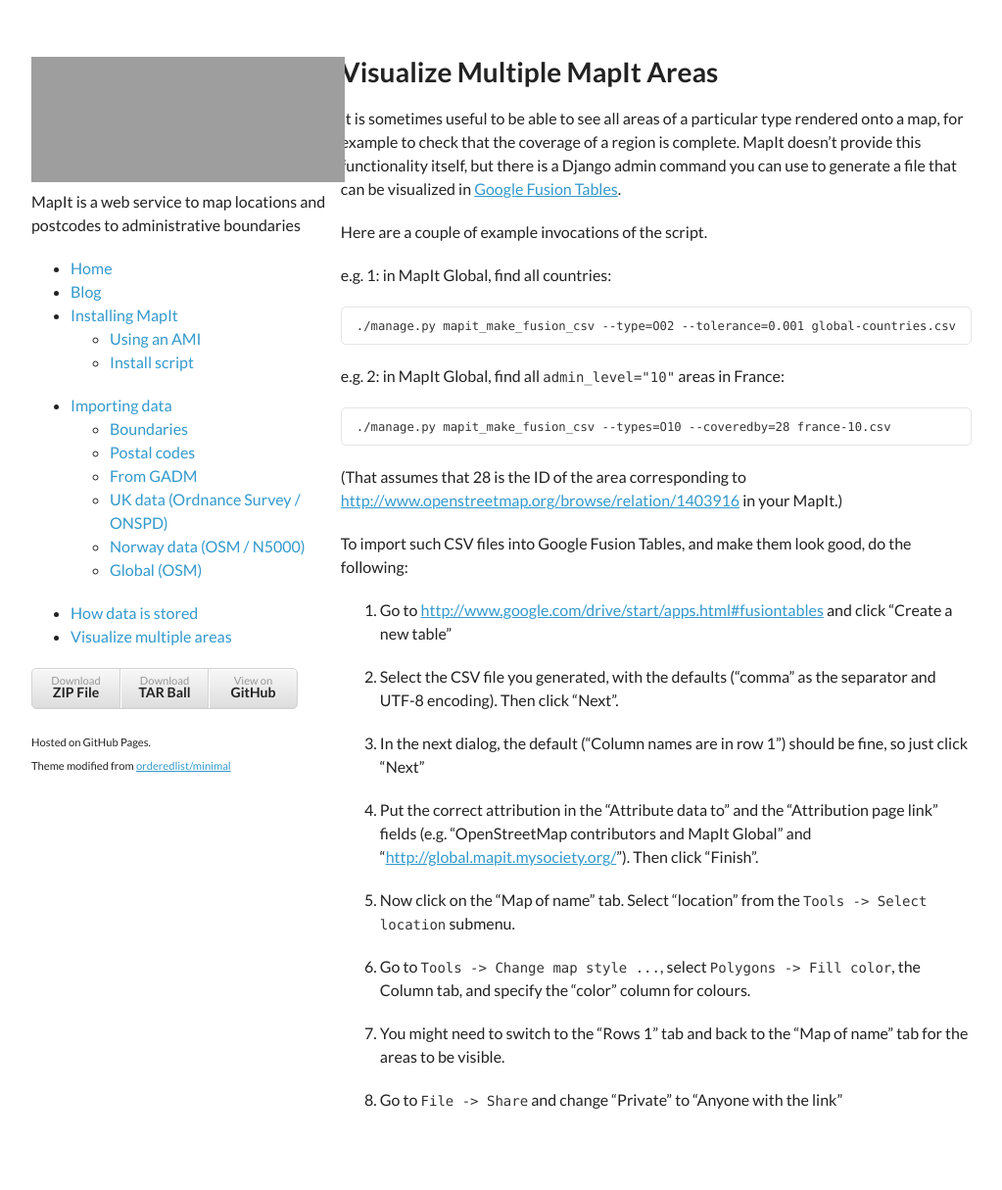
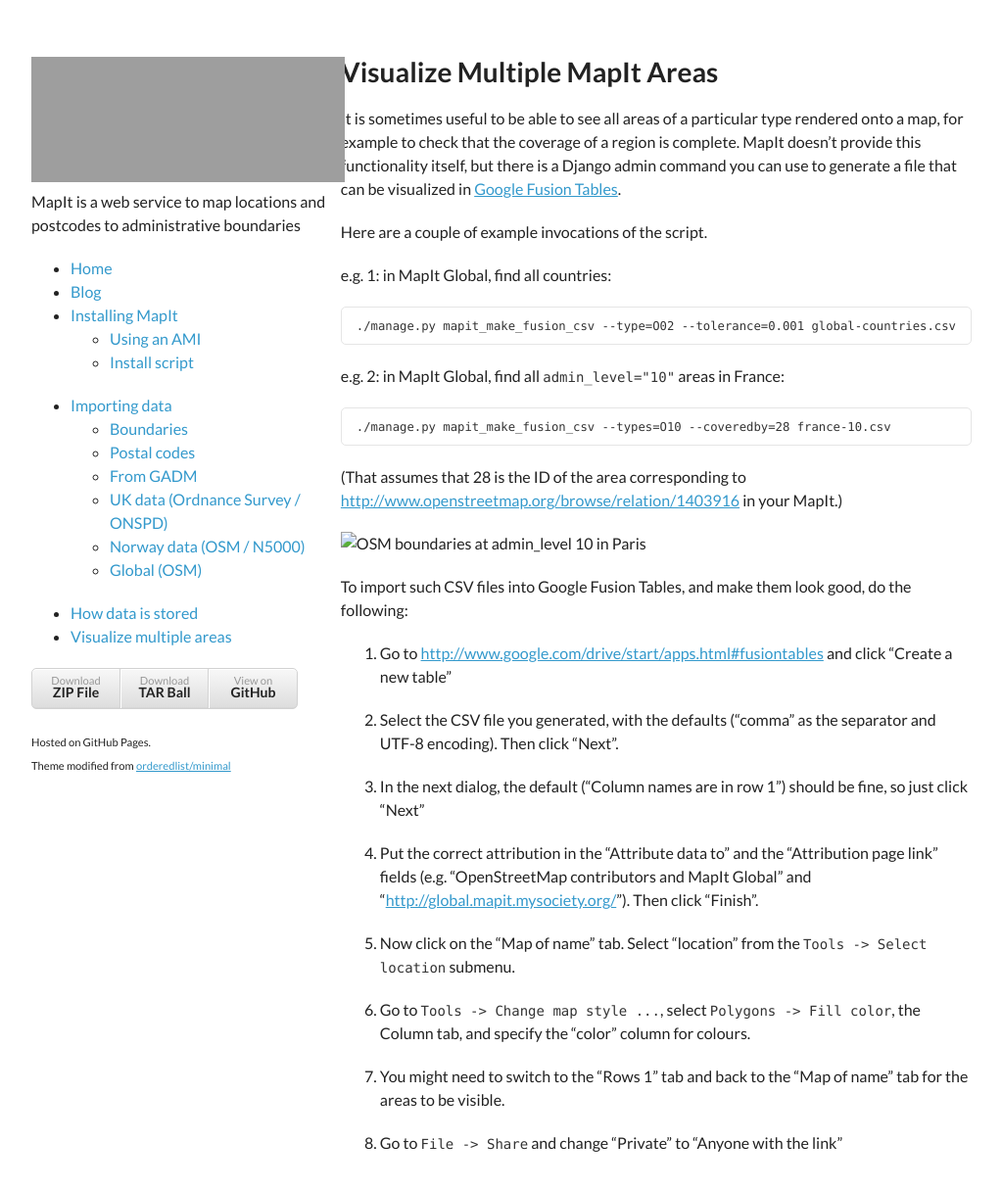
Before and after one commit to mysociety/mapit, a Jekyll site: the page built from view-multiple.md, in a window 1280 px wide and 1247 px high. Shown: the top 1215 px of the window at 98% size, without its empty margins (128-1151 px from the left). Built offline with Jekyll 4.4.1, drawn with Linux system fonts in a browser that asks for light colours; grey boxes are pictures that could not be loaded.

Commit message:
Add a nice image of multiple boundaries

```diff
--- a/view-multiple.md
+++ b/view-multiple.md
@@ -26,6 +26,8 @@
 (That assumes that 28 is the ID of the area corresponding to
 [http://www.openstreetmap.org/browse/relation/1403916](France) in your
 MapIt.)
+
+![OSM boundaries at admin_level 10 in Paris](paris-admin-level-10-reduced.png)
 
 To import such CSV files into Google Fusion Tables, and make them
 look good, do the following:
```
Also changed, not shown: paris-admin-level-10-reduced.png (added).
